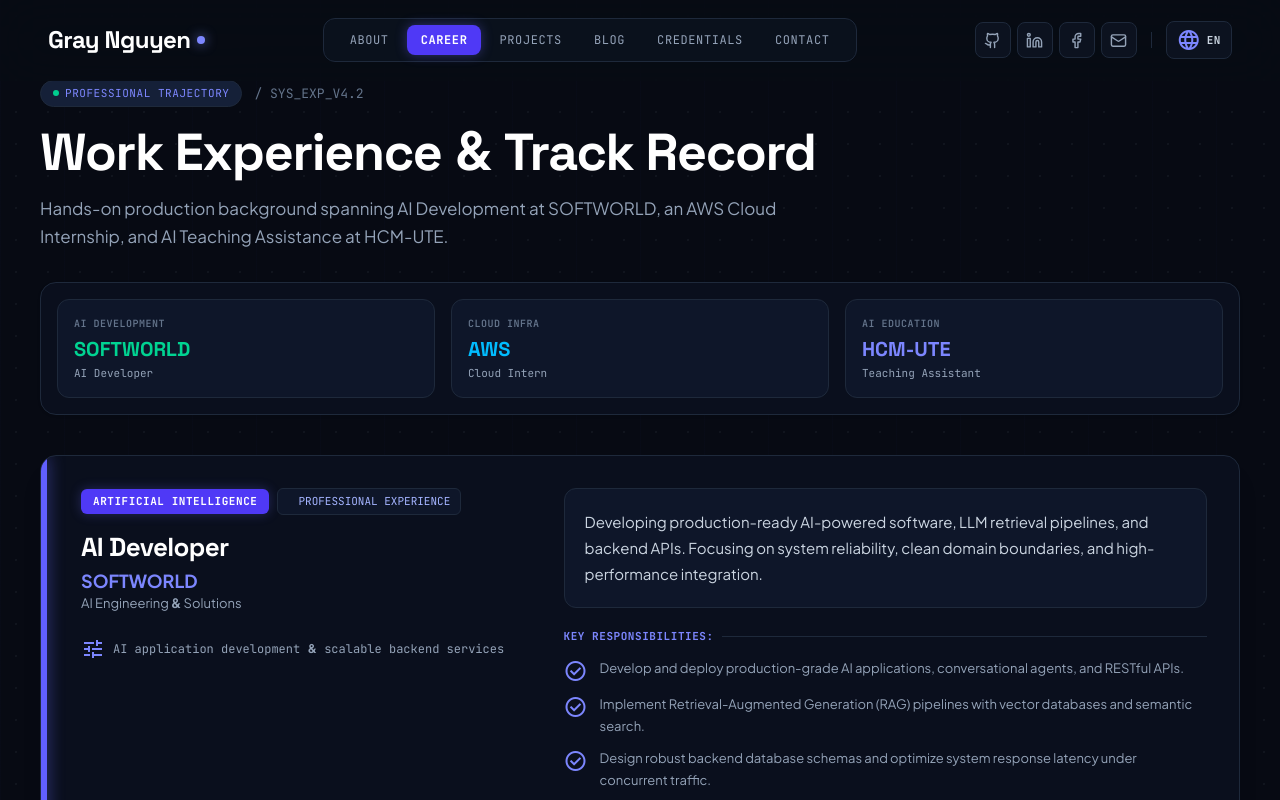
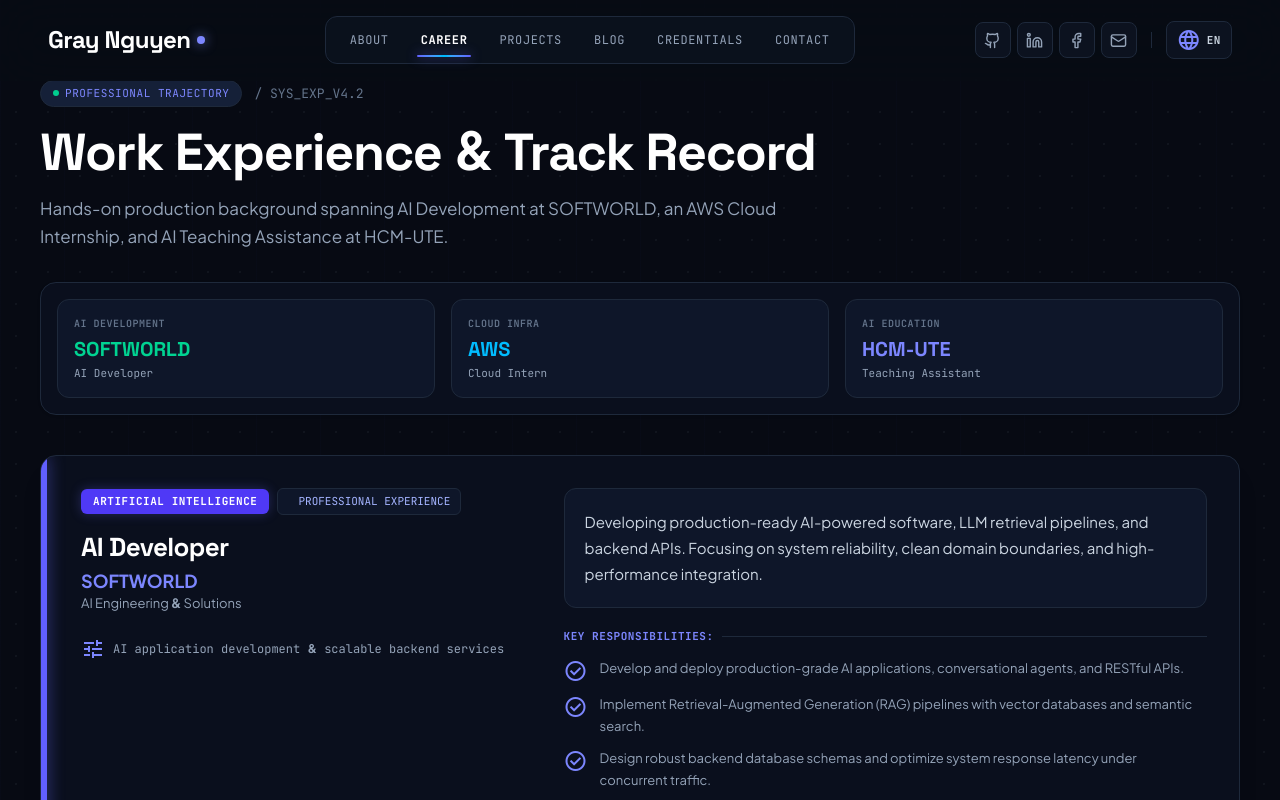
Before and after one commit to GrayDev-VN/graydev-portfolio, a Next.js app: page /career in a window 1280 px wide. Shown: the top 800 px of the page. Built offline with nearby package versions, Linux system fonts and the light colour scheme.

Commit message:
style: replace active nav background fill with clean glowing underline indicator

```diff
--- a/src/components/Navbar.tsx
+++ b/src/components/Navbar.tsx
@@ -48,20 +48,26 @@ export default function Navbar({ activeSection }: NavbarProps) {
         </Link>
 
         {/* Desktop Nav */}
-        <nav className="hidden lg:flex items-center gap-1 px-3 py-1.5 rounded-xl bg-[#0c121f]/90 border border-[#1e293b] backdrop-blur-md">
+        <nav className="hidden lg:flex items-center gap-1 px-2.5 py-1.5 rounded-xl bg-[#0c121f]/90 border border-[#1e293b] backdrop-blur-md">
           {navLinks.map((link) => {
             const isActive = activeSection === link.section;
             return (
               <Link
                 key={link.label}
                 href={link.href}
-                className={`px-3.5 py-1.5 font-[JetBrains_Mono] text-[12px] tracking-wider uppercase transition-all rounded-lg ${
+                className={`relative px-3.5 py-2 font-[JetBrains_Mono] text-[12px] tracking-wider uppercase transition-colors flex flex-col items-center justify-center group ${
                   isActive
-                    ? "bg-indigo-600 text-white font-bold shadow-[0_0_12px_rgba(99,102,241,0.4)]"
-                    : "text-[#94a3b8] hover:text-white hover:bg-[#141d30]"
+                    ? "text-white font-bold"
+                    : "text-[#94a3b8] hover:text-white"
                 }`}
               >
-                {t(link.label, link.labelVi)}
+                <span>{t(link.label, link.labelVi)}</span>
+                {/* Active Underline Indicator */}
+                {isActive ? (
+                  <span className="absolute bottom-0 left-2.5 right-2.5 h-[2.5px] rounded-full bg-gradient-to-r from-indigo-500 via-sky-400 to-indigo-500 shadow-[0_0_12px_rgba(99,102,241,0.8)]" />
+                ) : (
+                  <span className="absolute bottom-0 left-1/2 -translate-x-1/2 w-0 h-[2px] rounded-full bg-indigo-400/40 opacity-0 group-hover:w-3/5 group-hover:opacity-100 transition-all duration-200" />
+                )}
               </Link>
             );
           })}
@@ -136,20 +142,26 @@ export default function Navbar({ activeSection }: NavbarProps) {
       {/* Mobile Menu */}
       {mobileMenuOpen && (
         <div className="lg:hidden bg-[#080c15] border-b border-[#1e293b] px-6 py-5 flex flex-col gap-2">
-          {navLinks.map((link) => (
+          {navLinks.map((link) => {
+            const isActive = activeSection === link.section;
+            return (
               <Link
                 key={link.label}
                 href={link.href}
                 onClick={() => setMobileMenuOpen(false)}
-              className={`px-4 py-2.5 rounded-lg text-sm font-[JetBrains_Mono] font-semibold tracking-wider transition-colors ${
-                activeSection === link.section
-                  ? "bg-indigo-600 text-white font-bold"
-                  : "bg-[#0c121f] text-white hover:text-indigo-300 hover:bg-[#141d30]"
+                className={`flex items-center justify-between px-3.5 py-2.5 rounded-lg text-sm font-[JetBrains_Mono] font-semibold tracking-wider transition-colors border-b ${
+                  isActive
+                    ? "text-white font-bold border-indigo-500 bg-indigo-500/5 shadow-[inset_0_-2px_0_0_#6366f1]"
+                    : "text-[#94a3b8] border-transparent hover:text-white hover:bg-[#0c121f]"
                 }`}
               >
-              {t(link.label, link.labelVi)}
+                <span>{t(link.label, link.labelVi)}</span>
+                {isActive && (
+                  <span className="w-1.5 h-1.5 rounded-full bg-indigo-400 shadow-[0_0_8px_rgba(99,102,241,0.9)]" />
+                )}
               </Link>
-          ))}
+            );
+          })}
 
           {/* Mobile Social Links */}
           <div className="grid grid-cols-4 gap-2 pt-3 mt-1 border-t border-[#1e293b]">
```
Lines whose indentation alone changed are shown as unchanged.
